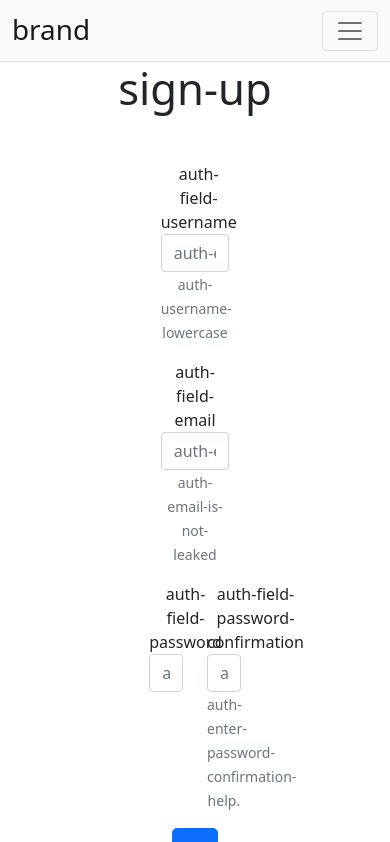
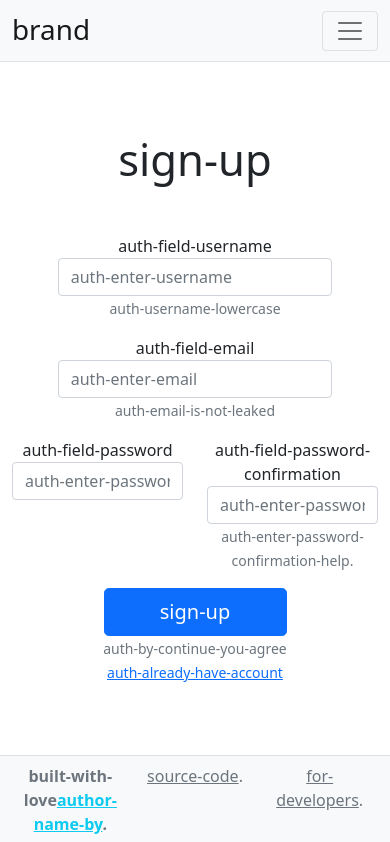
Before and after one commit to florgon/notes-web, a React (Create React App) app in the folder src/frontend/: page /auth/signup in a window 390 px wide. Shown: the top 842 px of the page. Built offline with nearby package versions, Linux system fonts and the light colour scheme; what i18next-xhr-backend would draw is missing.

Commit message:
Fix mobile responsiveness for auth

```diff
--- a/src/frontend/src/pages/CreateNotePage.js
+++ b/src/frontend/src/pages/CreateNotePage.js
@@ -22,7 +22,7 @@ const CreateNotePage = function() {
         apiRequest("notes/create", params.toString(), () => {
             navivate("/list/#new-note");
         }, () => {
-            navivate("/list/#new-note");
+            navivate("/list/");
         });
     });
 
--- a/src/frontend/src/pages/auth/AuthLoginPage.js
+++ b/src/frontend/src/pages/auth/AuthLoginPage.js
@@ -160,7 +160,8 @@ const AuthLoginPage = function() {
                         {t("log-in")}
                     </p>
                     <hr className="w-25 mx-auto"/>
-                    <div className='mt-5 w-25 mx-auto'>
+                    <div className='mt-5 row'>
+                        <div className="col-lg-3 col-sm-8 col-md-6 mx-auto">
                             <div className="text-center">
                                 {alertPopup.open &&
                                     <Alert text={alertPopup.text} type={alertPopup.type}/>
@@ -173,6 +174,7 @@ const AuthLoginPage = function() {
                             />
                         </div>
                     </div>
+                </div>
             }
         </Fragment>
     )
--- a/src/frontend/src/pages/auth/AuthSignupPage.js
+++ b/src/frontend/src/pages/auth/AuthSignupPage.js
@@ -146,7 +146,8 @@ const AuthSignupPage = function() {
                     <p className="display-1">
                         {t("sign-up")}
                     </p>
-                    <div className='mt-5 w-25 mx-auto'>
+                    <div className='mt-5 row'>
+                        <div className="col-lg-3 col-sm-9 col-md-6 mx-auto">
                             <div className="text-center">
                                 {alertPopup.open &&
                                     <Alert text={alertPopup.text} type={alertPopup.type}/>
@@ -159,6 +160,7 @@ const AuthSignupPage = function() {
                             />
                         </div>
                     </div>
+                </div>
             }
         </Fragment>
     )
```
Lines whose indentation alone changed are shown as unchanged.
